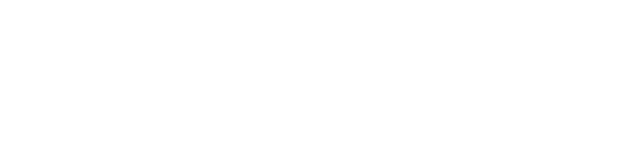
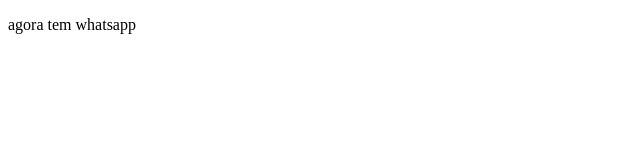
Before and after one commit to henbsantos/projeto-1, a plain HTML site: page index.html in a window 1280 px wide. Shown: the whole page, without its empty margins (0-640 px from the left). Drawn offline with Linux system fonts and the light colour scheme.

Commit message:
Adicionado paragrafo para wpp

```diff
--- a/index.html
+++ b/index.html
@@ -15,6 +15,6 @@
 </head>
 <body>
 
-
+    <p> agora tem whatsapp</p>
 </body>
 </html>
```
